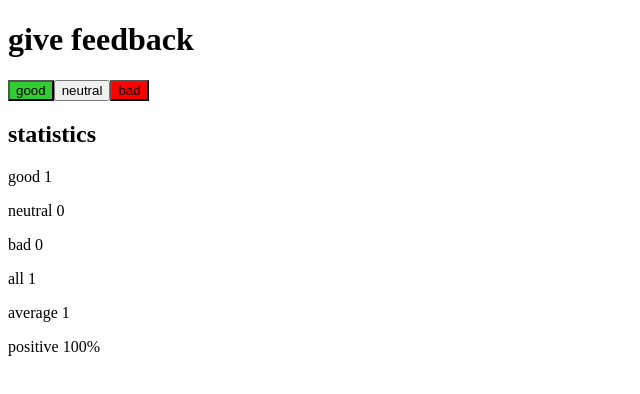
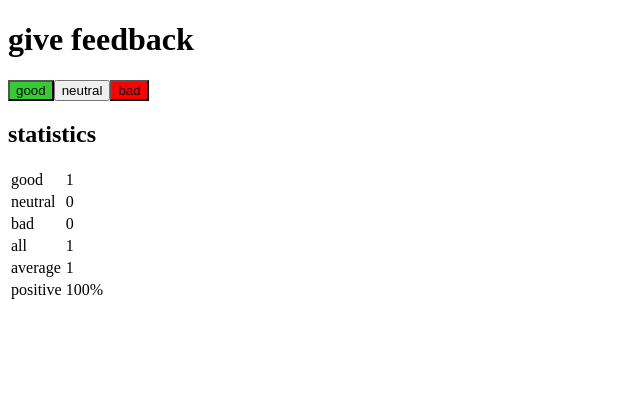
Before and after one commit to juanm707/React-FullStackOpen, a React (Create React App) app: page / in a window 1280 px wide. Both pictures are taken after a click on the button "good". Shown: the top 394 px of the page, without its empty margins (0-640 px from the left). Built offline with nearby package versions, Linux system fonts and the light colour scheme.

Commit message:
unicafe step6

```diff
--- a/src/index.js
+++ b/src/index.js
@@ -88,9 +88,15 @@ const History = (props) => {
 const Statistic = (props) => {
     let percent = props.percent ? '%' : '';
     return (
-        <div>
-            <p>{props.text} {props.value}{percent}</p>
-        </div>
+        <tr>
+            <td style={{textAlign: 'left'}}>
+                {props.text}
+            </td>
+            <td style={{textAlign: 'left'}}>
+                {props.value}
+                {percent}
+            </td>
+        </tr>
     );
 }
 
@@ -120,12 +126,16 @@ const Statistics = (props) => {
             <h2>
                 statistics
             </h2>
+            <table>
+                <tbody>
                     <Statistic text={'good'} value={props.options[0]} percent={0}/>
                     <Statistic text={'neutral'} value={props.options[1]} percent={0}/>
                     <Statistic text={'bad'} value={props.options[2]} percent={0}/>
                     <Statistic text={'all'} value={sum} percent={0}/>
                     <Statistic text={'average'} value={average} percent={0}/>
                     <Statistic text={'positive'} value={positive * 100} percent={1}/>
+                </tbody>
+            </table>
         </div>
     );
 }
```
Lines whose indentation alone changed are shown as unchanged.
